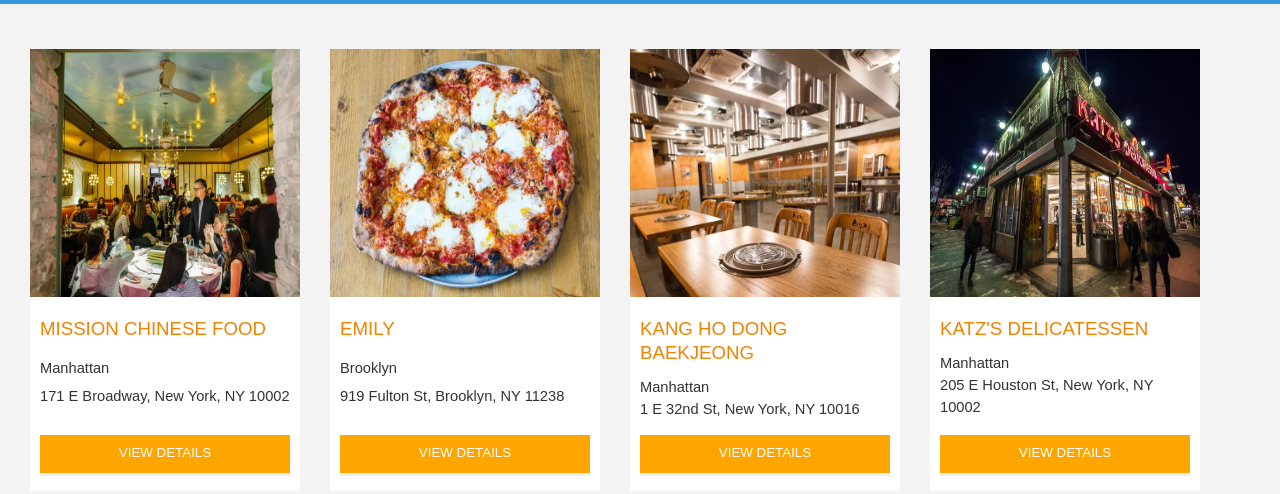
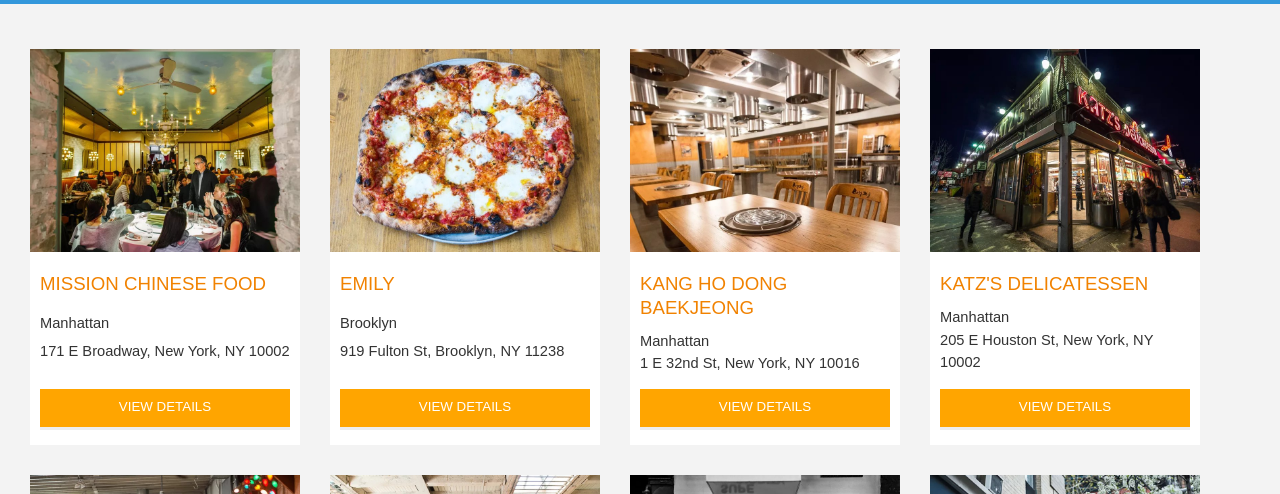
Before and after one commit to juhasztibi/restaurant, a website: page index.html in a window 1280 px wide. Shown: the part 526-1020 px from the top of the page. Drawn offline with Linux system fonts and the light colour scheme; some packages are replaced by stand-ins of ours.

Commit message:
remove image dimension

```diff
--- a/css/styles.css
+++ b/css/styles.css
@@ -165,9 +165,7 @@
 	background-color: #ccc;
 	display: block;
 	margin: 0;
-	max-width: 100%;
-	min-height: 248px;
-	min-width: 100%;
+	width: 100%
 }
 
 #restaurants-list .content-wrapper {
```
